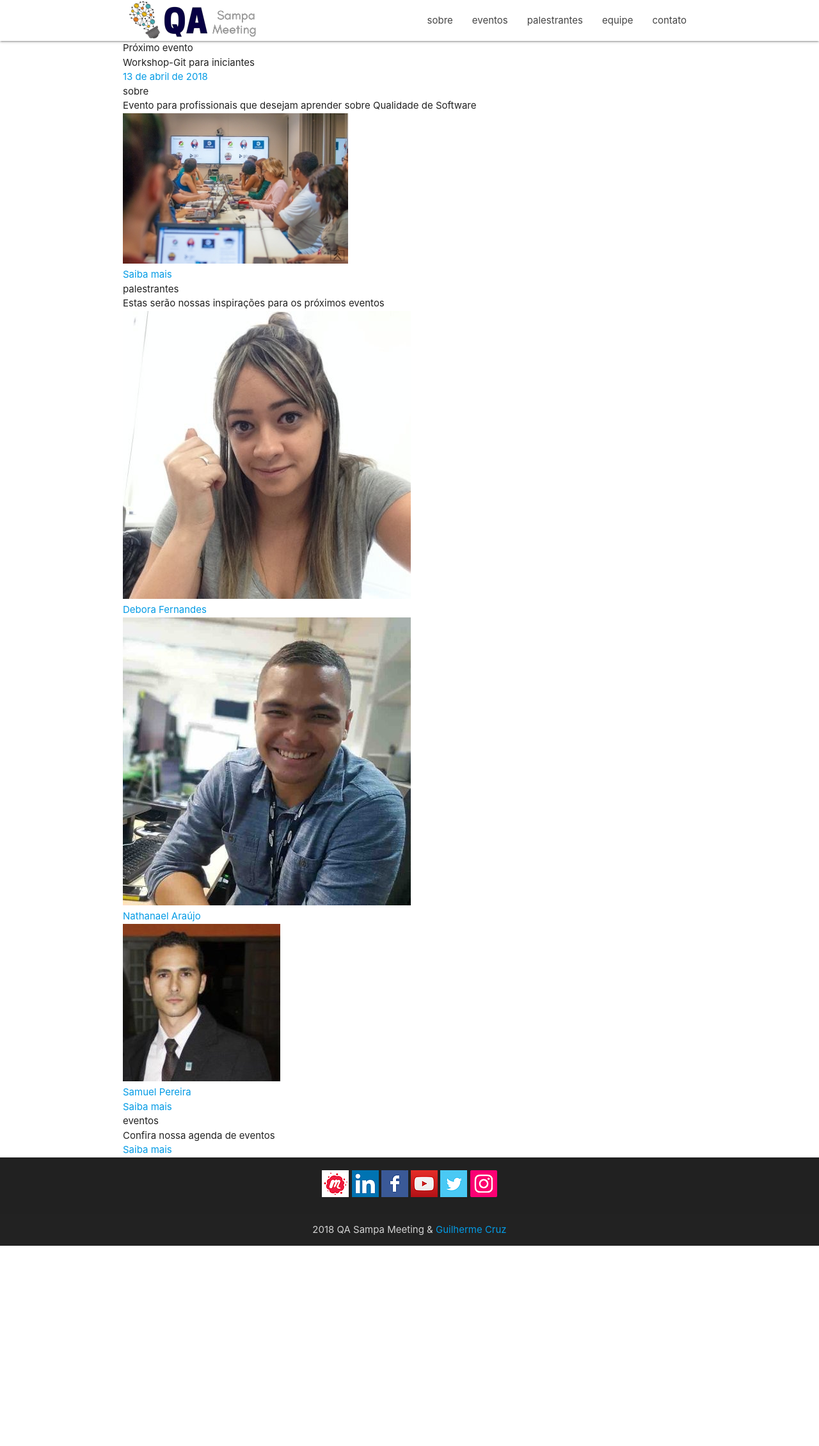
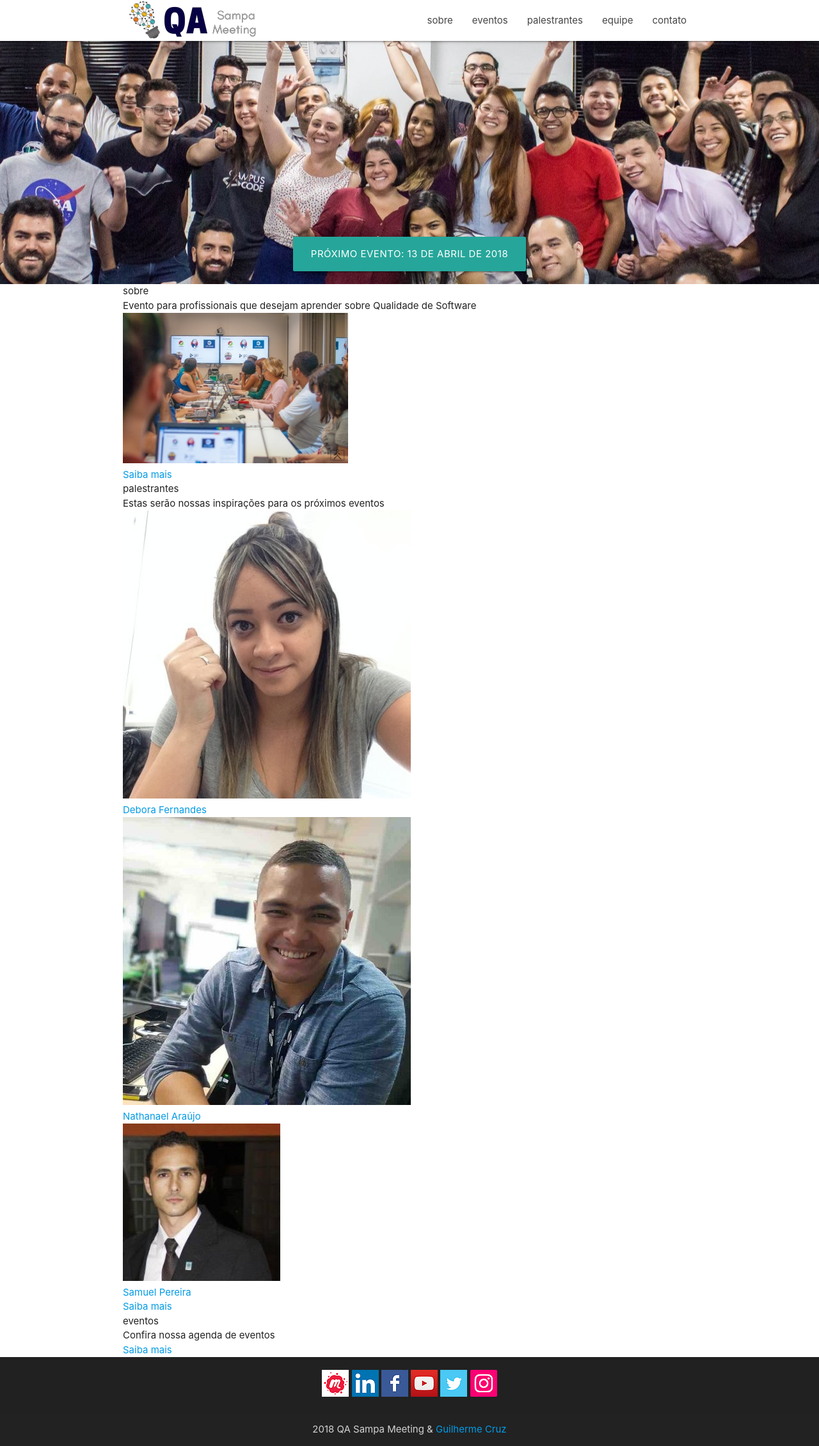
Before and after one commit to qasampameeting/qasampameeting.github.io, a Jekyll site: the page built from index.md, in a window 1280 px wide. Shown: the whole page at 64% size. Built offline with Jekyll 4.4.1, drawn with Linux system fonts in a browser that asks for light colours; nearby versions of some CDN libraries; before the commit the page ends 1947 px from its top, so only the background shows below that.

Commit message:
[materialize] Home header update

```diff
--- a/assets/css/style.css
+++ b/assets/css/style.css
@@ -26,6 +26,8 @@ p {
   line-height: 0;
   height: auto;
   color: rgba(255,255,255,.9);
+  display: flex;
+  flex-direction: column-reverse;
 }
   .parallax-container .section {
     width: 100%;
@@ -33,7 +35,6 @@ p {
 
 @media only screen and (max-width : 992px) {
   .parallax-container .section {
-    position: absolute;
     top: 40%;
   }
   #index-banner .section {
--- a/assets/js/init.js
+++ b/assets/js/init.js
@@ -2,6 +2,7 @@
   $(function(){
 
     $('.sidenav').sidenav();
+    $('.parallax').parallax();
 
   }); // end of document ready
 })(jQuery); // end of jQuery name space
--- a/index.md
+++ b/index.md
@@ -3,19 +3,22 @@
 title: QA Sampa Meeting
 ---
 
-<div class="home" id="home">
-  <div class="next-event">
+<div id="index-banner" class="parallax-container">
+  <div class="section no-pad-bot">
     <div class="container">
-      <div class="call">Próximo evento</div>
       {% assign next_event = site.events.first[1].first %}
-      <div class="event-title">{{ next_event.title }}</div>
-        {% assign event_date = next_event.date | split: "-" %}
-      <div class="date">
-        <a href="/events">{{ event_date.first }} de {{ site.events.first[0] }} de {{ event_date.last }}</a>
+      {% assign event_date = next_event.date | split: "-" %}
+      <div class="row center">
+        <a href="/events" id="download-button" class="btn-large waves-effect waves-light teal lighten-1">
+          Próximo evento: {{ event_date.first }} de {{ site.events.first[0] }} de {{ event_date.last }}
+        </a>
       </div>
     </div>
   </div>
+  <div class="parallax"><img src="assets/img/folks.jpg" alt="Unsplashed background img 1" style="transform: translate3d(-50%, 326.131px, 0px); opacity: 1;"></div>
+</div>
 
+<div class="home" id="home">
   <div class="home-about">
     <div class="container">
       <div class="title">sobre</div>
```
Also changed, not shown: assets/img/folks.jpg (added).
